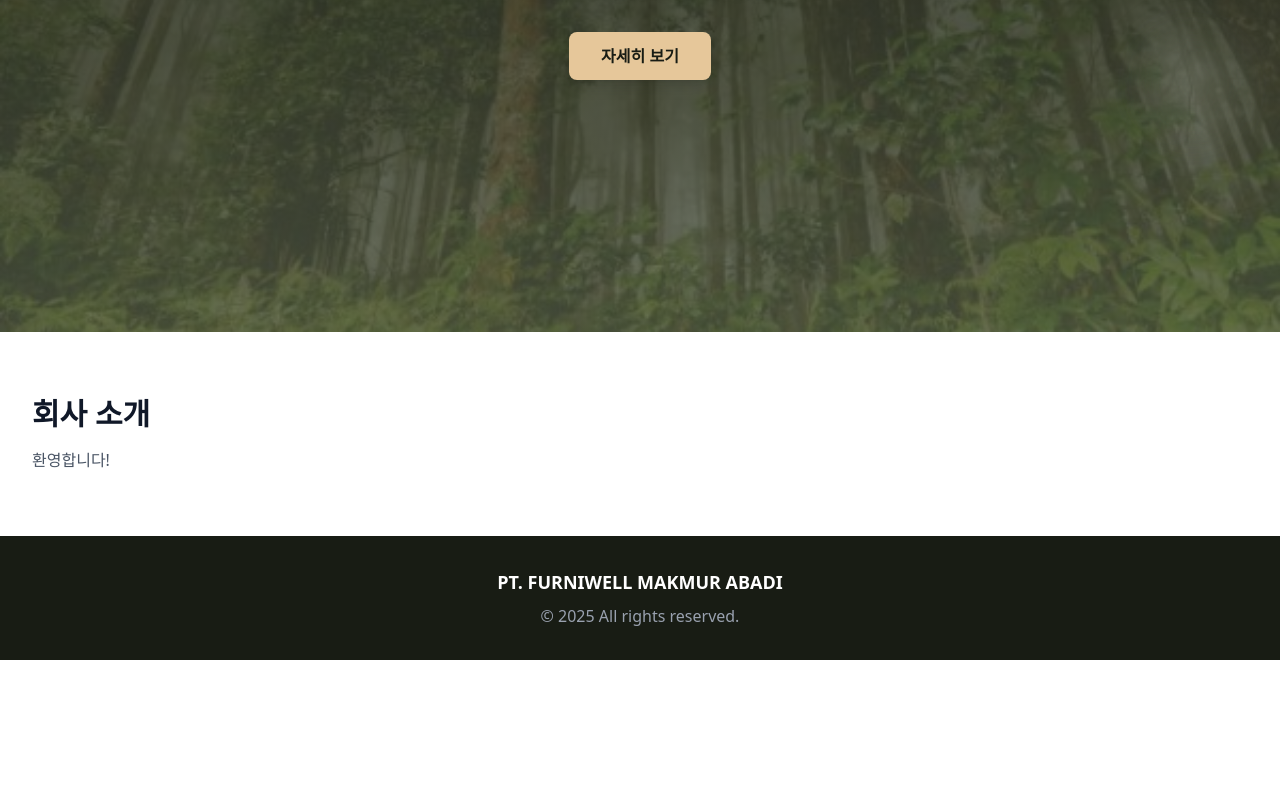
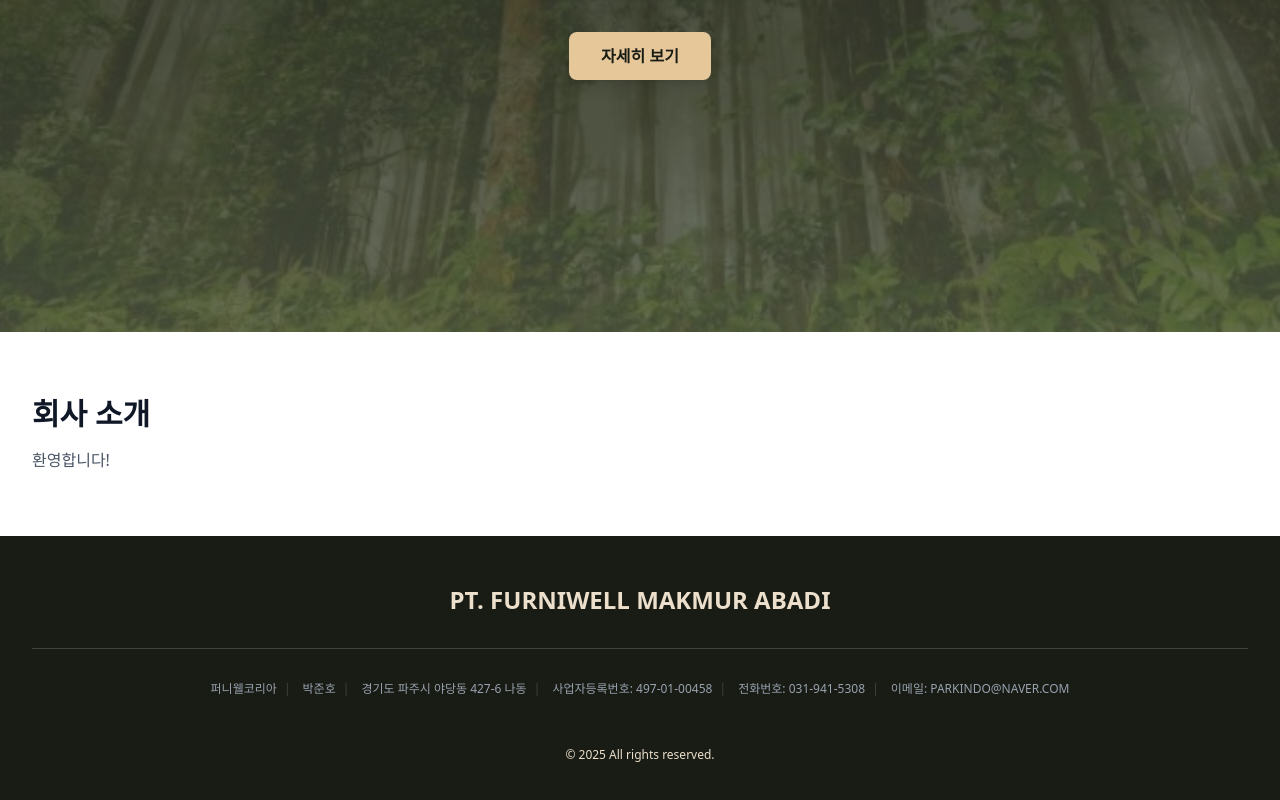
Before and after one commit to yurim45/furniwell, a Next.js app: page / in a window 1280 px wide. Shown: the part 468-1268 px from the top of the page. Before the commit the page ends 1128 px from the top, so only its background shows below. Built offline with nearby package versions, Linux system fonts and the light colour scheme.

Commit message:
feat: footer

```diff
--- a/app/page.tsx
+++ b/app/page.tsx
@@ -1,35 +1,14 @@
-import Image from 'next/image';
-
+import Footer from '@/components/footer';
 import Header from '@/components/header';
+import MainTop from '@/components/mainTop';
 
 export default function Home() {
   return (
     <>
-      {/* Header */}
       <Header />
 
-      {/* Hero Section with Image Background */}
-      <section className='pt-16 relative min-h-screen flex items-center overflow-hidden'>
-        {/* Background Image */}
-        <div className='absolute inset-0 z-0'>
-          <Image src='/images/common/bg-main.jpg' alt='Hero background' fill className='object-cover' priority />
-          <div className='absolute inset-0 bg-gradient-to-b from-primary-950/90 to-primary-900/80'></div>
-        </div>
-
-        {/* Content */}
-        <div className='relative max-w-screen-xl mx-auto px-4 text-center text-white py-20 flex flex-col items-center justify-center z-10 sm:px-6 lg:px-8'>
-          <h1 className='text-5xl md:text-6xl font-bold drop-shadow-lg'>FURNIWELL</h1>
-          <h3 className='text-2xl md:text-3xl mb-6 drop-shadow-lg'>MAKMUR ABADI</h3>
-          <p className='text-xl md:text-2xl text-primary-200 mb-8 drop-shadow-md'>혁신적인 가구 솔루션을 제공합니다</p>
-          <button className='bg-quaternary-500 hover:bg-quaternary-600 text-primary-950 font-semibold px-8 py-3 rounded-lg transition-colors duration-200 shadow-lg'>
-            자세히 보기
-          </button>
-        </div>
-
-        {/* Decorative Elements */}
-        <div className='absolute top-1/4 left-10 w-32 h-32 bg-quaternary-300/20 rounded-full blur-xl'></div>
-        <div className='absolute bottom-1/4 right-10 w-24 h-24 bg-tertiary-300/20 rounded-full blur-xl'></div>
-      </section>
+      {/* Section with Image Background */}
+      <MainTop />
 
       {/* Main Content */}
       <main className='flex-1 bg-white'>
@@ -39,15 +18,7 @@ export default function Home() {
         </div>
       </main>
 
-      {/* Footer */}
-      <footer className='bg-primary-950 text-white'>
-        <div className='max-w-screen-xl mx-auto px-4 sm:px-6 lg:px-8 py-8'>
-          <div className='text-center'>
-            <p className='text-lg font-semibold'>PT. FURNIWELL MAKMUR ABADI</p>
-            <p className='text-gray-400 mt-2'>© 2025 All rights reserved.</p>
-          </div>
-        </div>
-      </footer>
+      <Footer />
     </>
   );
 }
--- /dev/null
+++ b/components/footer.tsx
@@ -0,0 +1,29 @@
+const Footer = () => {
+  return (
+    <footer className='bg-primary-950 text-gray-400 text-xs max-w-screen-xl mx-auto px-4 sm:px-6 lg:px-8 py-12'>
+      <p className='text-2xl text-center font-semibold text-quaternary-950'>PT. FURNIWELL MAKMUR ABADI</p>
+
+      <div className='mt-8 pt-8 border-t border-quaternary-950/20 space-y-1 text-center'>
+        <ul className='flex flex-wrap items-center justify-start md:justify-center gap-x-2 gap-y-1 '>
+          {FOOTER_MENU.map((menu, index) => (
+            <li key={index}>
+              {menu} {index !== FOOTER_MENU.length - 1 && <span className='mx-1 text-quaternary-950/20'>|</span>}
+            </li>
+          ))}
+        </ul>
+        <p className='mt-[50px] text-quaternary-950 font-thin'>© 2025 All rights reserved.</p>
+      </div>
+    </footer>
+  );
+};
+
+export default Footer;
+
+const FOOTER_MENU = [
+  '퍼니웰코리아',
+  '박준호',
+  '경기도 파주시 야당동 427-6 나동',
+  '사업자등록번호: 497-01-00458',
+  '전화번호: 031-941-5308',
+  '이메일: PARKINDO@NAVER.COM',
+];
--- /dev/null
+++ b/components/mainTop.tsx
@@ -0,0 +1,29 @@
+import Image from 'next/image';
+
+const MainTop = () => {
+  return (
+    <section className='pt-16 relative min-h-screen flex items-center overflow-hidden'>
+      {/* Background Image */}
+      <div className='absolute inset-0 z-0'>
+        <Image src='/images/common/bg-main.jpg' alt='Hero background' fill className='object-cover' priority />
+        <div className='absolute inset-0 bg-gradient-to-b from-primary-950/90 to-primary-900/80'></div>
+      </div>
+
+      {/* Content */}
+      <div className='relative max-w-screen-xl mx-auto px-4 text-center text-white py-20 flex flex-col items-center justify-center z-10 sm:px-6 lg:px-8'>
+        <h1 className='text-5xl md:text-6xl font-bold drop-shadow-lg'>FURNIWELL</h1>
+        <h3 className='text-2xl md:text-3xl mb-6 drop-shadow-lg'>MAKMUR ABADI</h3>
+        <p className='text-xl md:text-2xl text-primary-200 mb-8 drop-shadow-md'>혁신적인 가구 솔루션을 제공합니다</p>
+        <button className='bg-quaternary-500 hover:bg-quaternary-600 text-primary-950 font-semibold px-8 py-3 rounded-lg transition-colors duration-200 shadow-lg'>
+          자세히 보기
+        </button>
+      </div>
+
+      {/* Decorative Elements */}
+      <div className='absolute top-1/4 left-10 w-32 h-32 bg-quaternary-300/20 rounded-full blur-xl'></div>
+      <div className='absolute bottom-1/4 right-10 w-24 h-24 bg-tertiary-300/20 rounded-full blur-xl'></div>
+    </section>
+  );
+};
+
+export default MainTop;
--- a/components/navigation.tsx
+++ b/components/navigation.tsx
@@ -1,3 +1,7 @@
+'use client';
+
+import { useState } from 'react';
+
 import { MENU } from '@/const/menu';
 
 interface NavigationProps {
@@ -5,6 +9,12 @@ interface NavigationProps {
 }
 
 const Navigation = ({ isScrolled }: NavigationProps) => {
+  const [isOpen, setIsOpen] = useState(false);
+
+  const toggleMenu = () => {
+    setIsOpen(!isOpen);
+  };
+
   return (
     <>
       <nav className='hidden md:flex space-x-8'>
@@ -20,9 +30,11 @@ const Navigation = ({ isScrolled }: NavigationProps) => {
           </a>
         ))}
       </nav>
+
       {/* Mobile Menu Button */}
       <div className='md:hidden'>
         <button
+          onClick={toggleMenu}
           className={`transition-colors duration-200 ${
             isScrolled ? 'text-gray-700 hover:text-primary-600' : 'text-white hover:text-primary-200'
           }`}
@@ -32,6 +44,24 @@ const Navigation = ({ isScrolled }: NavigationProps) => {
           </svg>
         </button>
       </div>
+
+      {/* Mobile Menu */}
+      {isOpen && (
+        <div className='md:hidden fixed inset-0 bg-white z-50'>
+          <button onClick={toggleMenu} className={`transition-colors duration-200 absolute top-4 right-4`}>
+            <svg className='w-6 h-6' fill='none' stroke='black' viewBox='0 0 24 24'>
+              <path strokeLinecap='round' strokeLinejoin='round' strokeWidth={2} d='M6 18L18 6M6 6l12 12' />
+            </svg>
+          </button>
+          <ul className='pt-[60px] px-[32px] flex flex-col gap-8'>
+            {MENU.map((menu) => (
+              <li key={menu.name.id} className='text-primary-950 font-bold text-xl'>
+                {menu.name.label}
+              </li>
+            ))}
+          </ul>
+        </div>
+      )}
     </>
   );
 };
```
